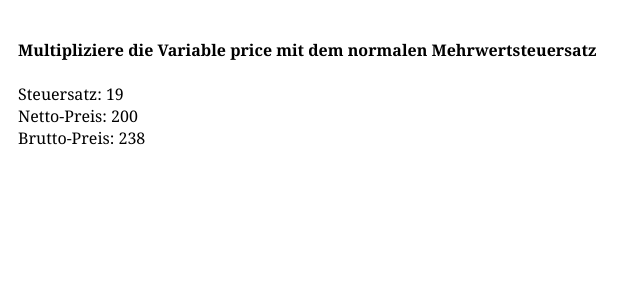
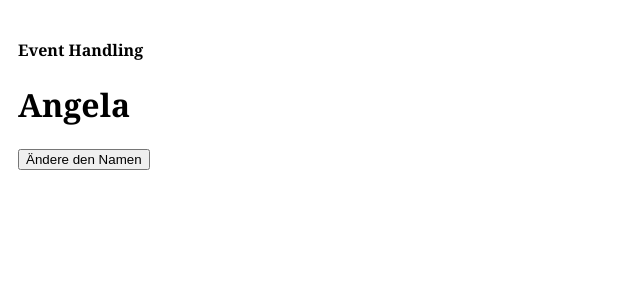
Before and after one commit to siggi-ai/Vue-Practice, a Vue app: page / in a window 1280 px wide. Shown: the top 300 px of the page, without its empty margins (0-641 px from the left). Built offline with nearby package versions, Linux system fonts and the light colour scheme.

Commit message:
change name

```diff
--- a/src/App.vue
+++ b/src/App.vue
@@ -1,14 +1,9 @@
 <template>
   <div class="main">
-    <h4>
-      Multipliziere die Variable price mit dem normalen Mehrwertsteuersatz
-    </h4>
+    <h4>Event Handling</h4>
+    <h1>{{ name }}</h1>
     <div>
-      Steuersatz: {{ taxRate }}
-      <br />
-      Netto-Preis: {{ price2 }}
-      <br />
-      Brutto-Preis: {{ multiply(price2) }}
+      <button v-on:click="name = 'Annalena'">Ändere den Namen</button>
     </div>
   </div>
 </template>
@@ -18,9 +13,7 @@ export default {
   name: "App",
   data() {
     return {
-      price1: 100,
-      price2: 200,
-      taxRate: 19,
+      name: "Angela",
     };
   },
   methods: {
```
